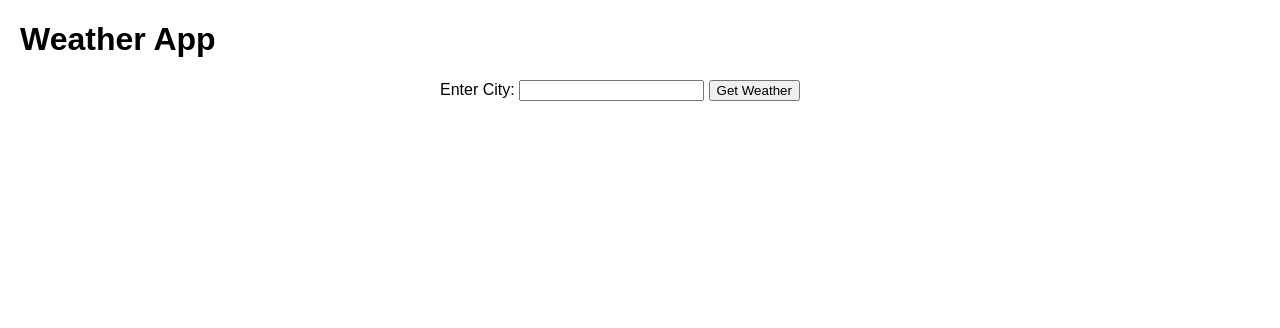
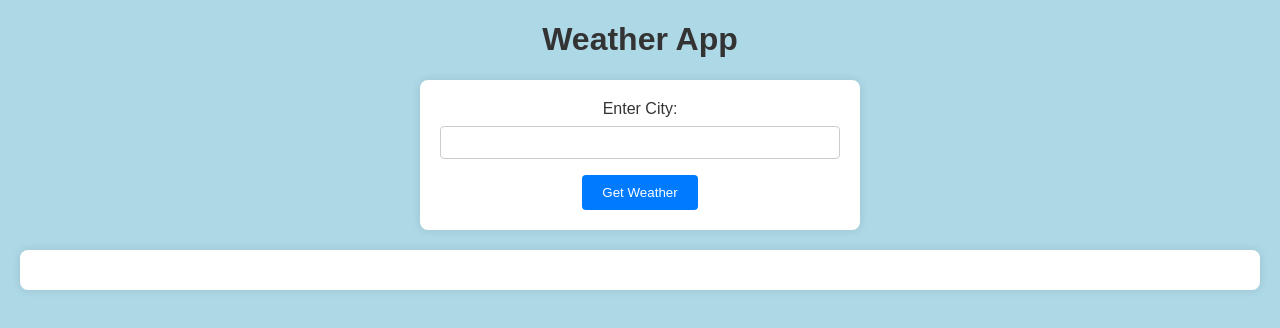
Before and after one commit to suriya1003/webtech, a plain HTML site: page index.html in a window 1280 px wide. Drawn offline with Linux system fonts and the light colour scheme.

Commit message:
Update index.html

```diff
--- a/index.html
+++ b/index.html
@@ -8,15 +8,66 @@
         body {
             font-family: Arial, sans-serif;
             margin: 20px;
+            background-color: lightblue;
+            text-align: center;
+        }
+
+        h1 {
+            color: #333;
         }
 
         form {
             max-width: 400px;
-            margin: 0 auto;
+            margin: 20px auto;
+            padding: 20px;
+            background-color: #fff;
+            box-shadow: 0 0 10px rgba(0, 0, 0, 0.1);
+            border-radius: 8px;
+        }
+
+        label {
+            display: block;
+            margin-bottom: 8px;
+            color: #333;
+        }
+
+        input {
+            width: 100%;
+            padding: 8px;
+            margin-bottom: 16px;
+            box-sizing: border-box;
+            border: 1px solid #ccc;
+            border-radius: 4px;
+        }
+
+        button {
+            background-color: #007BFF;
+            color: #fff;
+            padding: 10px 20px;
+            border: none;
+            border-radius: 4px;
+            cursor: pointer;
+        }
+
+        button:hover {
+            background-color: #0056b3;
         }
 
         #weather-info {
             margin-top: 20px;
+            padding: 20px;
+            background-color: #fff;
+            box-shadow: 0 0 10px rgba(0, 0, 0, 0.1);
+            border-radius: 8px;
+        }
+
+        p {
+            margin: 8px 0;
+            color: #333;
+        }
+
+        p.error {
+            color: red;
         }
     </style>
 </head>
```
